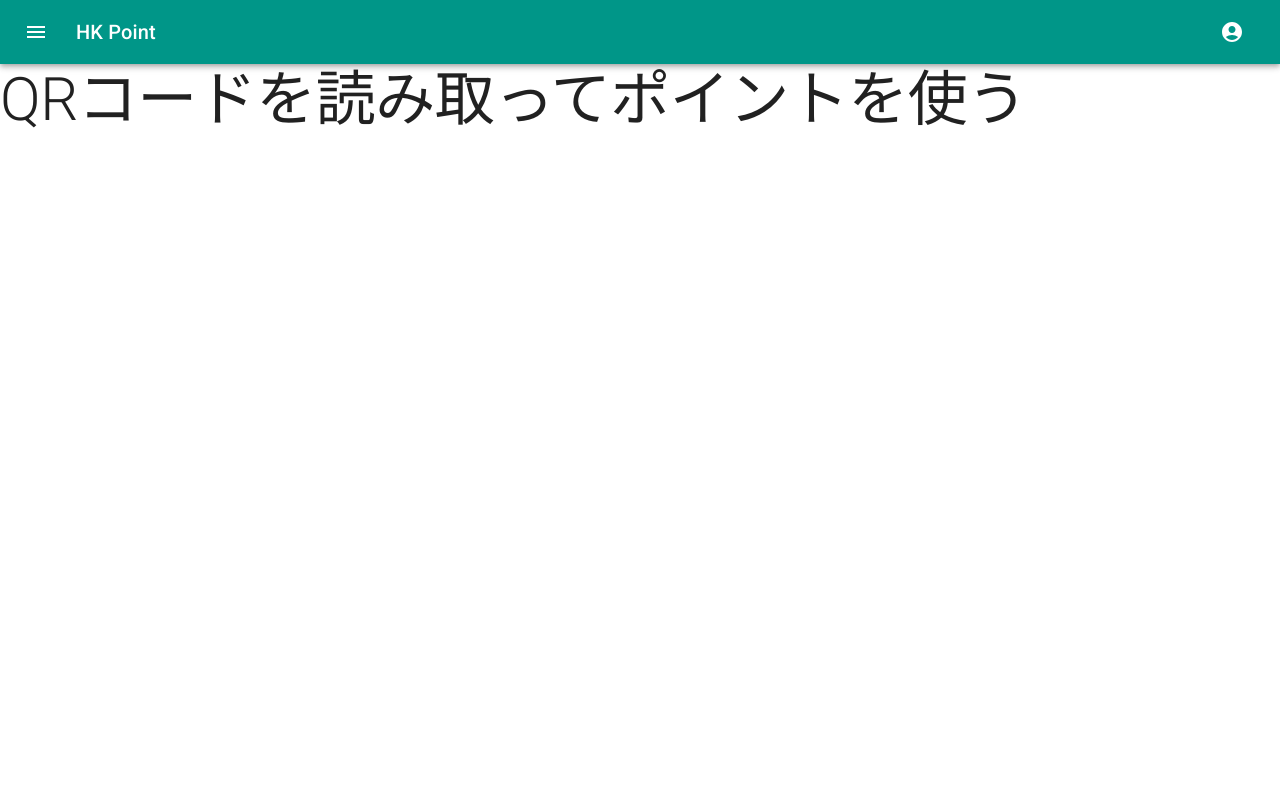
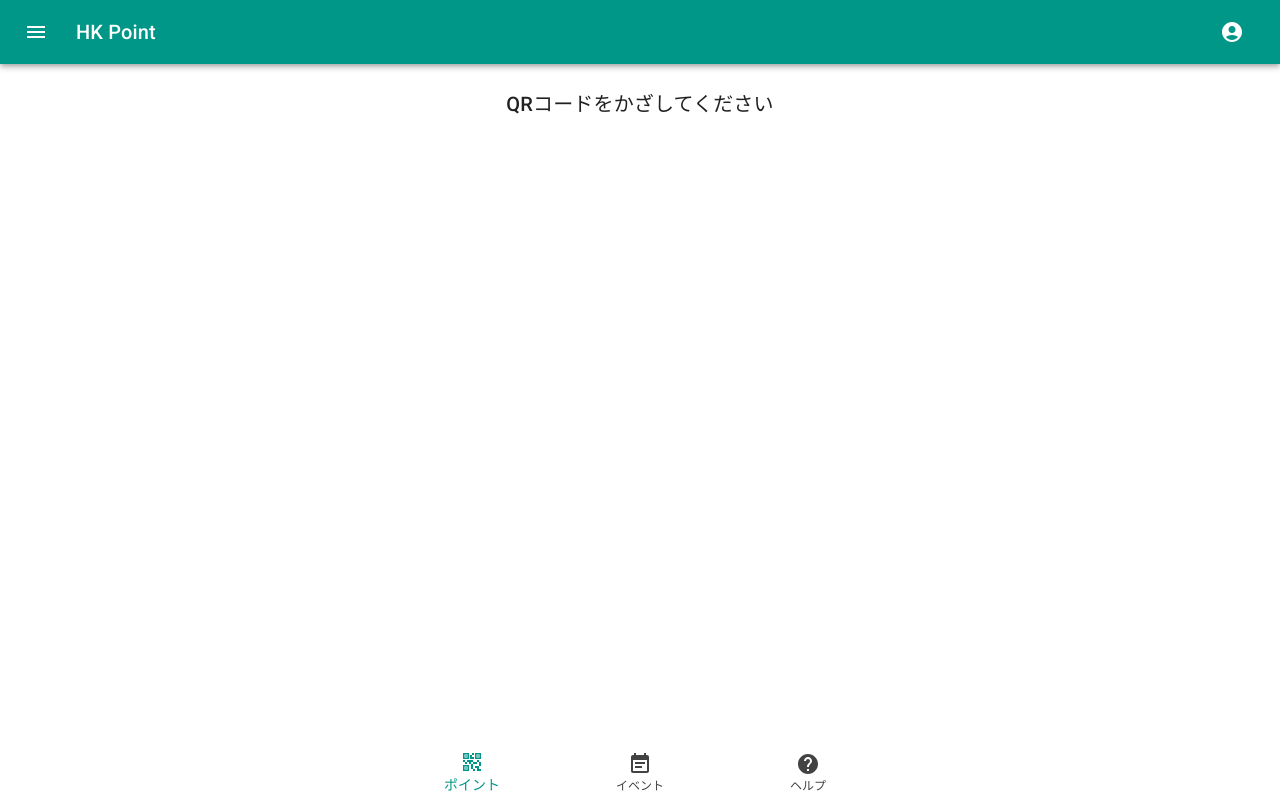
Before and after one commit to vimyum/pointApp, a React (Vite) app: page /receive in a window 1280 px wide. Built offline with nearby package versions, Linux system fonts and the light colour scheme; no server answers.

Commit message:
feature: add point receive with QR

```diff
--- a/index.html
+++ b/index.html
@@ -11,6 +11,9 @@
 	  rel="stylesheet"
 	    href="https://fonts.googleapis.com/icon?family=Material+Icons"
 	    />
+      <script src="//cdn.jsdelivr.net/npm/sweetalert2@11"></script>
+
+
     <meta name="viewport" content="width=device-width, initial-scale=1.0" />
     <title>Vite App</title>
   </head>
--- a/package.json
+++ b/package.json
@@ -17,12 +17,14 @@
     "react-dom": "^18.0.0",
     "react-router-dom": "6",
     "react-webcam": "^7.0.1",
-    "react-webcam-qr-scanner": "^1.0.8"
+    "sweetalert2": "^11.4.18",
+    "sweetalert2-react-content": "^5.0.0"
   },
   "devDependencies": {
     "@types/react": "^18.0.0",
     "@types/react-dom": "^18.0.0",
     "@vitejs/plugin-react": "^1.3.0",
+    "prettier": "^2.7.1",
     "typescript": "^4.6.3",
     "vite": "^2.9.9"
   }
--- a/src/App.tsx
+++ b/src/App.tsx
@@ -1,5 +1,13 @@
 import { useRef, useState, useCallback } from "react";
 import CssBaseline from '@mui/material/CssBaseline';
+import BottomNavigation from '@mui/material/BottomNavigation';
+import BottomNavigationAction from '@mui/material/BottomNavigationAction';
+import RestoreIcon from '@mui/icons-material/Restore';
+import FavoriteIcon from '@mui/icons-material/Favorite';
+import ArchiveIcon from '@mui/icons-material/Archive';
+import EventNoteIcon from '@mui/icons-material/EventNote';
+import HelpIcon from '@mui/icons-material/Help';
+import QrCode2Icon from '@mui/icons-material/QrCode2';
 
 import MyAppBar from "./components/appbar";
 import {
@@ -38,6 +46,8 @@ const myTheme = createTheme({
 
 function App() {
   const [userInfo, setUserInfo] = useState(dummyUser);
+  const [value, setValue] = useState(0);
+
   return (<div>
    <CssBaseline />
    <ThemeProvider theme={myTheme}>
@@ -49,6 +59,23 @@ function App() {
                 <Route path="/receive" element={<ReceiveView />} />
             </Routes>
     </BrowserRouter>
+    <BottomNavigation
+          showLabels
+          value={value}
+          onChange={(event, newValue) => {
+            setValue(newValue);
+          }}
+          style={{
+          position: "fixed",
+          bottom: 0,
+          width: "100%",
+        }}
+        >
+          <BottomNavigationAction label="ポイント" icon={<QrCode2Icon />} />
+          <BottomNavigationAction label="イベント" icon={<EventNoteIcon />} />
+          <BottomNavigationAction label="ヘルプ" icon={<HelpIcon />} />
+        </BottomNavigation>
+
     </ThemeProvider>
     </div>)
 }
--- a/src/pages/ReceiveView.tsx
+++ b/src/pages/ReceiveView.tsx
@@ -1,13 +1,144 @@
-import { useRef, useState, useCallback } from "react";
+import { useRef, useState, useCallback, useEffect } from "react";
 import Typography from '@mui/material/Typography';
+import Box from '@mui/material/Box';
+import Button from '@mui/material/Button';
+import Webcam from "react-webcam";
+import jsQR from "jsqr";
+import Card from '@mui/material/Card';
+import CardActions from '@mui/material/CardActions';
+import CardContent from '@mui/material/CardContent';
+import CardMedia from '@mui/material/CardMedia';
+
+import { Link, useNavigate } from "react-router-dom";
+
+import CardPicture from '../assets/HKCardPicture.jpeg';
+import ForestIcon from '@mui/icons-material/Forest';
+import Swal from 'sweetalert2'
+import withReactContent from 'sweetalert2-react-content'
 
 
+const videoWidth = 540;
+const videoHeight = 360;
+
+const videoConstraints = {
+  width: videoWidth,
+  height: videoHeight,
+  facingMode: "user",
+};
+
 const ReceiveView: React.FC = () => {
-  return (<div>
-    <Typography component="div" variant="h2">
-      QRコードを読み取ってポイントを使う
-    </Typography>
-  </div>)
+  const [isCaptured, setIsCaptured] = useState<boolean>(false);
+  const [swalProps, setSwalProps] = useState({});
+  const navigate = useNavigate();
+
+  const webcamRef = useRef<Webcam>(null);
+
+  const canvasRef = useRef<HTMLCanvasElement>(null)
+  const capture = useCallback(() => {
+    const video = webcamRef.current;
+    const canvas = canvasRef.current;
+    const ctx = canvas?.getContext('2d');
+    if (video?.video && canvas && ctx) {
+
+      canvas.width = video.video.videoWidth;
+      canvas.height = video.video.videoHeight;
+
+      ctx.drawImage(video.video, 0, 0, canvas.width, canvas.height);
+      console.log("canvas.width: %o", canvas.width);
+      if (canvas.width == 0) {
+          setTimeout(() => { capture() }, 300)
+          return;
+      }
+      const imageData = ctx.getImageData(0, 0, canvas.width, canvas.height)
+
+      // jsQRに渡す
+      console.log("check QR..")
+      const code = jsQR(imageData.data, canvas.width, canvas.height)
+
+      // QRコードの読み取りに成功したらモーダル開く
+      // 失敗したら再度実行
+      if (code) {
+          console.log("Detected QR! %o", code)
+          // alert(code.data)
+          setIsCaptured(true)
+      } else {
+          setTimeout(() => { capture() }, 300)
+      }
+    }
+  }, [webcamRef, canvasRef]);
+
+  const confirm = () => {
+  // const MySwal = withReactContent(Swal)
+  Swal.fire({
+    text: '正常にポイントが付与されました',
+    icon: 'success',
+    confirmButtonText: 'OK',
+    confirmButtonColor: '#009688',
+    focusConfirm: false,
+    allowOutsideClick: false,
+  }).then(() => {
+    navigate("/");
+  });
+  };
+
+  useEffect(() => {
+    console.log("start timer..")
+    setTimeout(() => { capture() }, 200);
+  },[canvasRef]);
+
+  const QRScan = () => (
+    <Box sx={{textAlign: 'center'}}>
+        <Typography component="div" variant="h6" sx={{my:3}}>
+          QRコードをかざしてください
+        </Typography>
+            <Webcam
+              audio={false}
+              width={videoWidth}
+              height={videoHeight}
+              ref={webcamRef}
+              screenshotFormat="image/jpeg"
+              videoConstraints={videoConstraints}
+            />
+          <div>
+            <canvas ref={canvasRef} style={{width:"100%", visibility: "hidden"}} />
+          </div>
+    </Box>
+  );
+
+  const Confirm = () => (
+    <Box sx={{textAlign: 'center', justifyContent: 'center', display: 'flex'}}>
+      <Card sx={{ maxWidth: 345, my: 5 }}>
+      <CardMedia
+        component="img"
+        alt="green iguana"
+        height="140"
+        image={CardPicture}
+      />
+      <CardContent>
+        <Typography gutterBottom variant="h3" component="span" sx={{display: 'inline-block', mx: 2}}>
+          1,000
+        </Typography>
+        <Typography gutterBottom component="span" sx={{fontSize: '0.7em'}}>
+           ポイント
+        </Typography>
+        <Typography variant="body2" color="text.secondary">
+          コース整備ボランティア参加ポイントです。ご協力ありがとうございます。
+        </Typography>
+      </CardContent>
+      <CardActions sx={{display: 'flex', justifyContent: 'space-around'}}>
+        <Box sx={{flexGrow: "1"}} >
+          <Button onClick={confirm} size="small" variant="contained" sx={{width: '80%'}}>受け取る</Button>
+        </Box>
+        <Box>
+        <Button size="small" variant="outlined" sx={{width: '100%'}} component={Link}
+      to="/" >キャンセル</Button>
+        </Box>
+      </CardActions>
+    </Card>
+    </Box>
+  );
+
+  return ( isCaptured ? Confirm() : QRScan());
 }
 
 export default ReceiveView;
```
Also changed, not shown: src/assets/HKCardPicture.jpeg (added), 1 other file (tests, documents, lock files or other folders).
